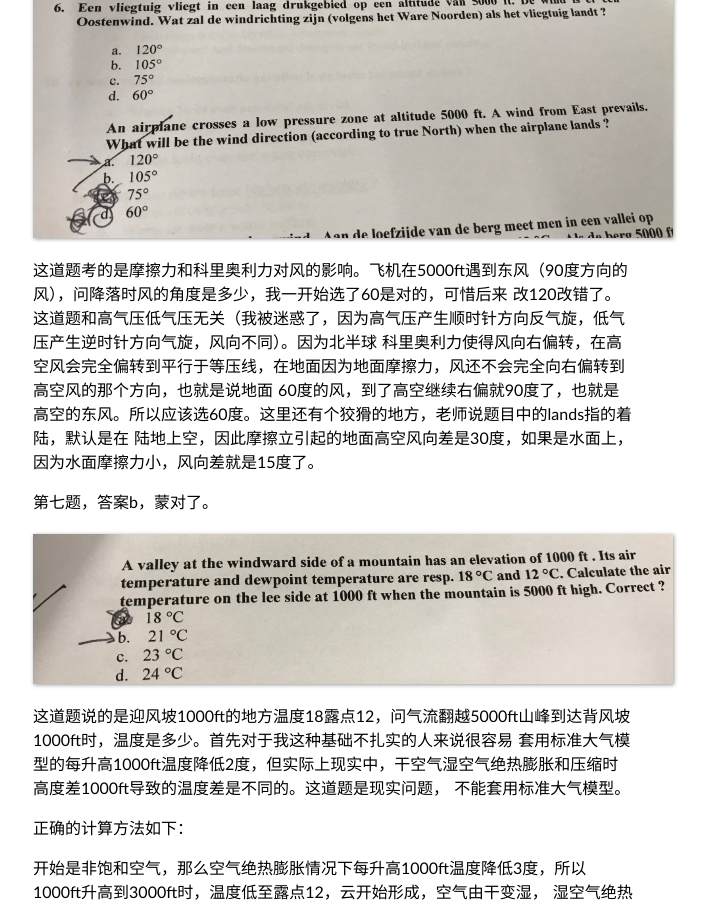
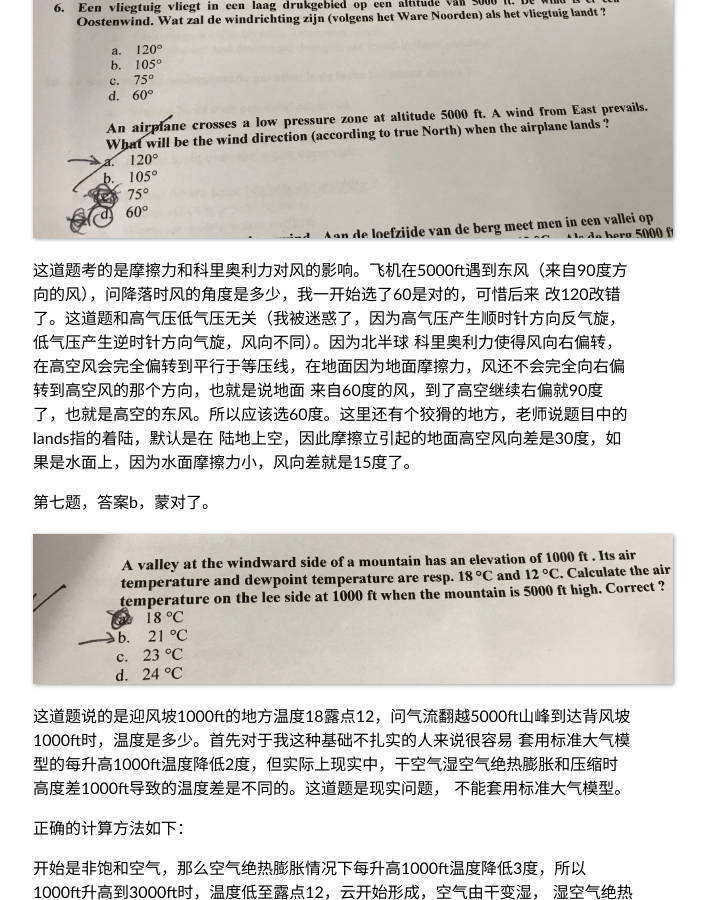
Before and after one commit to sdr-x/sdr-x.github.io, a Jekyll site: the page built from _posts/2017-10-28-flight-diary-3.md, in a window 1280 px wide and 900 px high, scrolled down 1815 px. Shown: the whole window, without its empty margins (307-1014 px from the left). Built offline with Jekyll 4.4.1, drawn with Linux system fonts in a browser that asks for light colours; some web fonts are replaced; comment, search, counter and statistics services are not loaded.

Commit message:
Update 2017-10-28-flight-diary-3.md

```diff
--- a/_posts/2017-10-28-flight-diary-3.md
+++ b/_posts/2017-10-28-flight-diary-3.md
@@ -41,10 +41,10 @@ tags:  ursel flight PPL ULM
 
 ![](../media/meteorology6.jpg)
 
-这道题考的是摩擦力和科里奥利力对风的影响。飞机在5000ft遇到东风（90度方向的风），问降落时风的角度是多少，我一开始选了60是对的，可惜后来
+这道题考的是摩擦力和科里奥利力对风的影响。飞机在5000ft遇到东风（来自90度方向的风），问降落时风的角度是多少，我一开始选了60是对的，可惜后来
 改120改错了。这道题和高气压低气压无关（我被迷惑了，因为高气压产生顺时针方向反气旋，低气压产生逆时针方向气旋，风向不同）。因为北半球
 科里奥利力使得风向右偏转，在高空风会完全偏转到平行于等压线，在地面因为地面摩擦力，风还不会完全向右偏转到高空风的那个方向，也就是说地面
-60度的风，到了高空继续右偏就90度了，也就是高空的东风。所以应该选60度。这里还有个狡猾的地方，老师说题目中的lands指的着陆，默认是在
+来自60度的风，到了高空继续右偏就90度了，也就是高空的东风。所以应该选60度。这里还有个狡猾的地方，老师说题目中的lands指的着陆，默认是在
 陆地上空，因此摩擦立引起的地面高空风向差是30度，如果是水面上，因为水面摩擦力小，风向差就是15度了。
 
 第七题，答案b，蒙对了。
```
